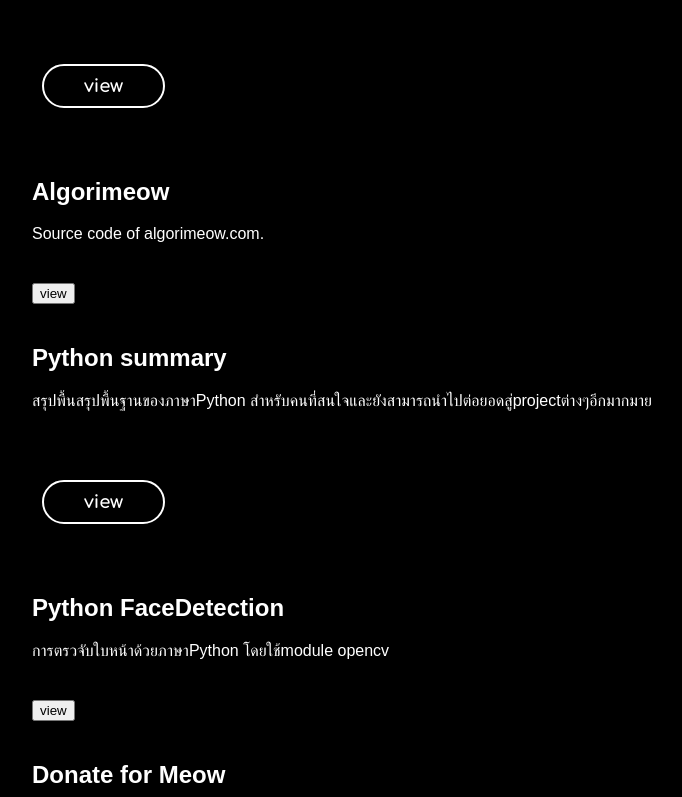
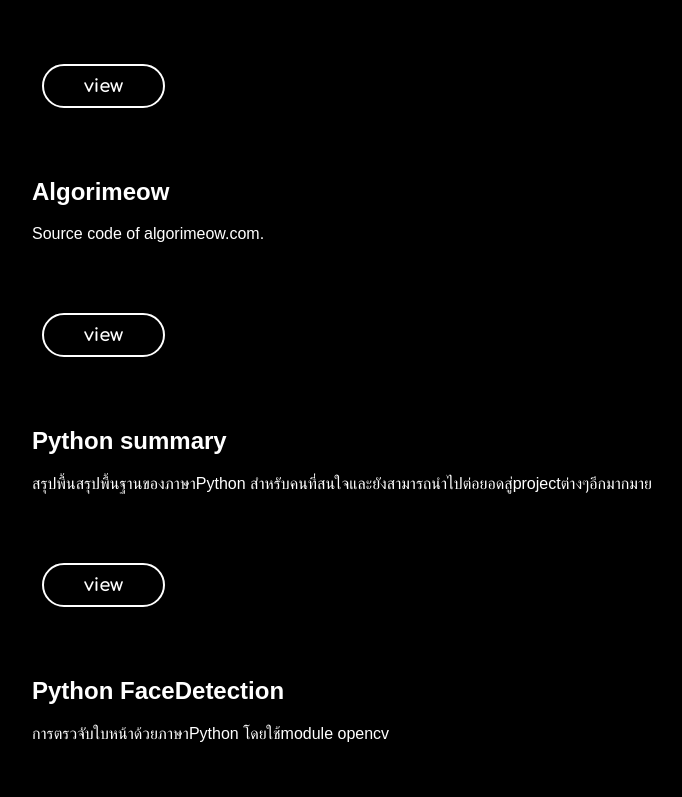
Before and after one commit to AONKA/Yuaylong.github.io, a plain HTML site: page index/index.html in a window 1280 px wide. Shown: the part 2000-2797 px from the top of the page, without its empty margins (96-778 px from the left). Drawn offline with nearby package versions, Linux system fonts and the light colour scheme.

Commit message:
Update index.html

```diff
--- a/index/index.html
+++ b/index/index.html
@@ -78,7 +78,7 @@
                  <h2>Algorimeow</h2>
                  <div><p>Source code of algorimeow.com.</p></div>
                  <div id="links">
-                   <button href="https://github.com/Yuaylong/Yuaylong.github.io/">view</button>
+                   <button href="https://github.com/Yuaylong/Yuaylong.github.io/" class="btn_one">view</button>
                  </div>
                 </div>
 
@@ -94,7 +94,7 @@
                  <h2>Python FaceDetection</h2>
                  <div><p>การตรวจับใบหน้าด้วยภาษาPython โดยใช้module opencv</p></div>
                  <div id="links">
-                   <button href="../blogs/PythonFaceDetect.html">view</button>
+                   <button href="../blogs/PythonFaceDetect.html" class="btn_one">view</button>
                  </div>
                 </div>
 
@@ -102,7 +102,7 @@
                  <h2>Donate for Meow</h2>
                  <div><p>donateเพื่อให้กำลังใจเราด้วยนะ เมี๊ยว~</p></div>
                  <div id="links">
-                   <button href="../blogs/Donate.html">กดเลย!</button>
+                   <button href="../blogs/Donate.html" class="btn_one">กดเลย!</button>
                 </div>
                 </div>
              </div>
```
